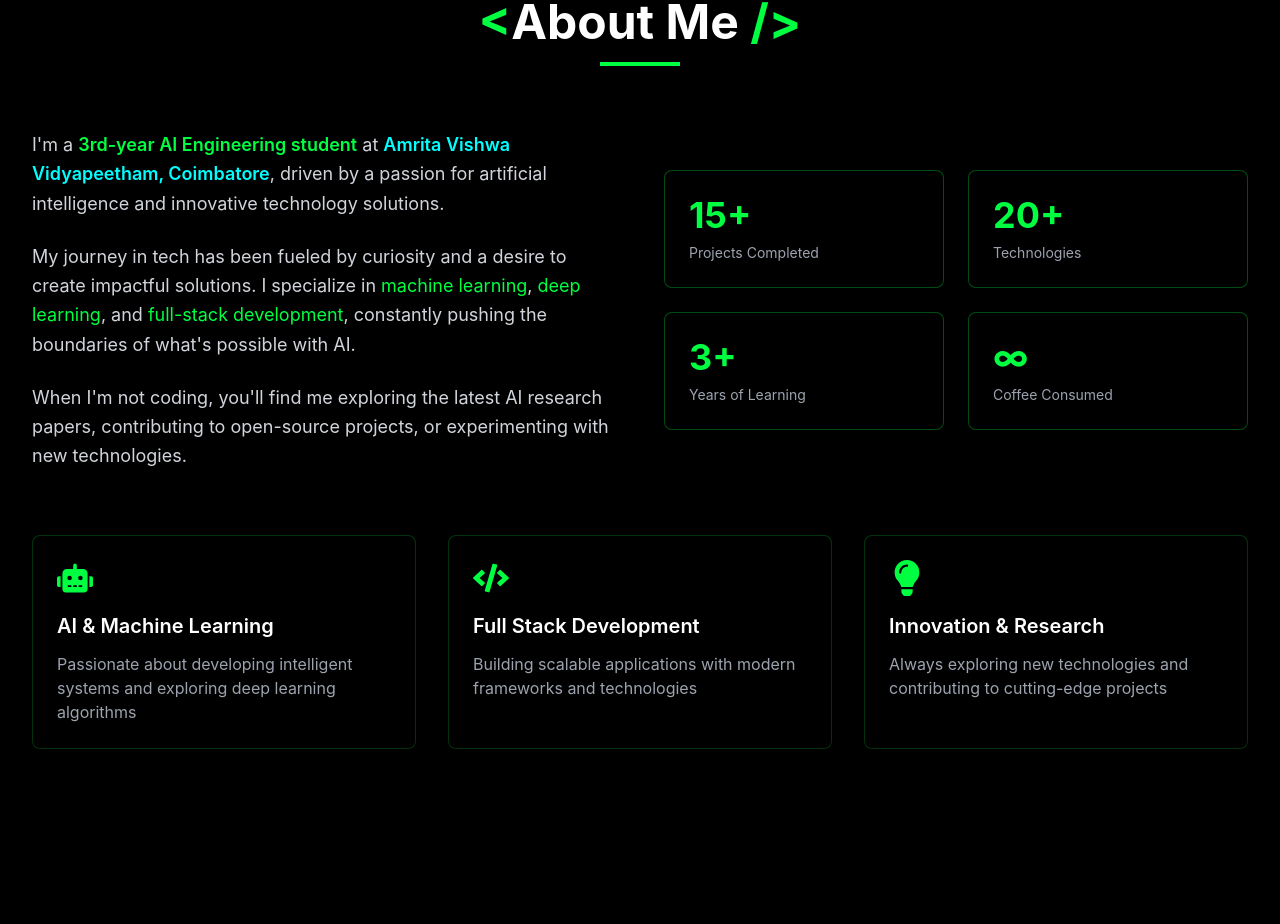
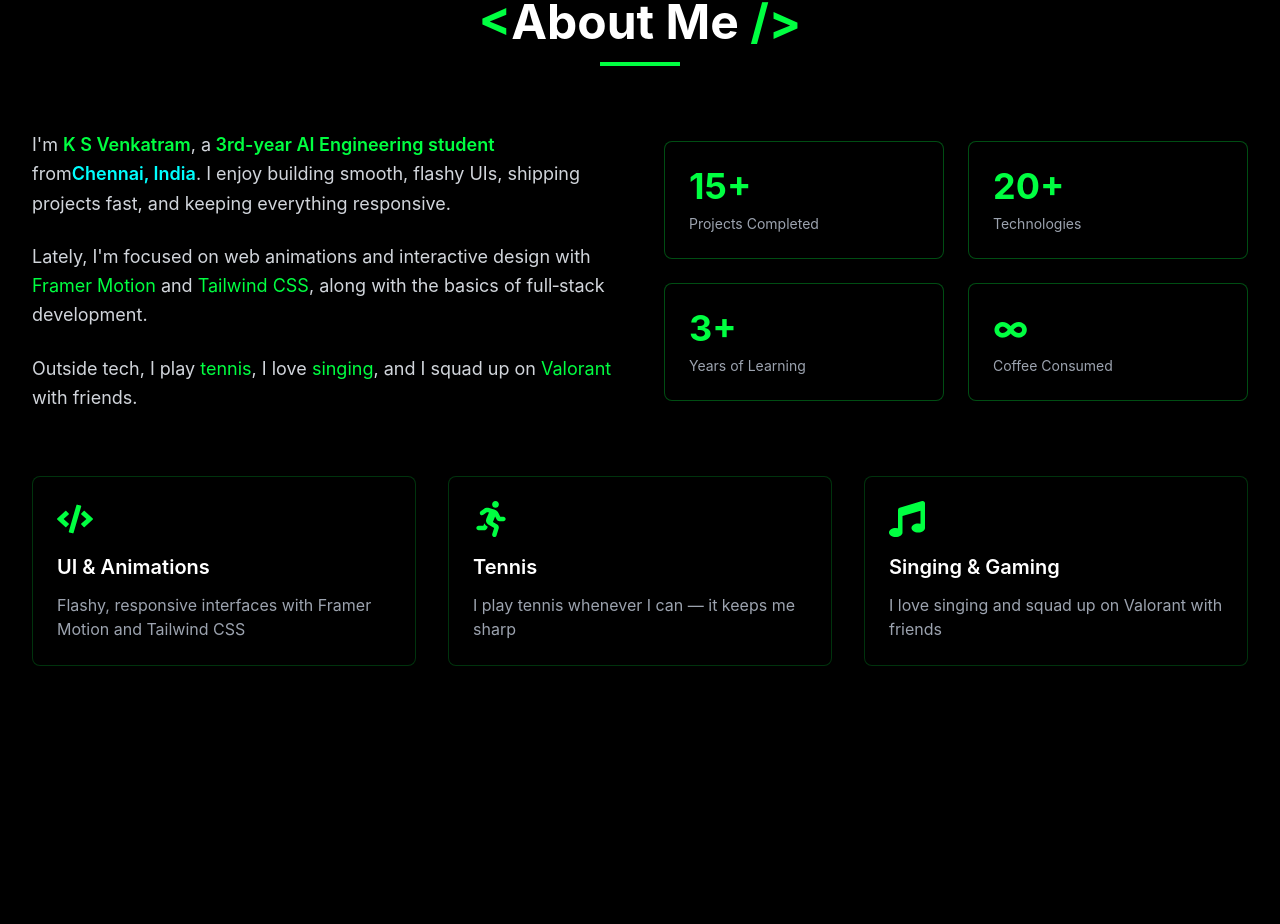
Before and after one commit to venkrx/portfoliovenkat, a Next.js app: page / in a window 1280 px wide. Shown: the part 930-1854 px from the top of the page. Built offline with nearby package versions, Linux system fonts and the light colour scheme; no server answers.

Commit message:
Update About: hobbies (tennis, singing, Valorant) and UI focus

```diff
--- a/components/About.tsx
+++ b/components/About.tsx
@@ -3,7 +3,7 @@
 import { motion } from 'framer-motion';
 import { useInView } from 'framer-motion';
 import { useRef } from 'react';
-import { FaRobot, FaCode, FaLightbulb } from 'react-icons/fa';
+import { FaCode, FaMusic, FaGamepad, FaRunning } from 'react-icons/fa';
 
 export default function About() {
   const ref = useRef(null);
@@ -30,19 +30,19 @@ export default function About() {
 
   const features = [
     {
-      icon: FaRobot,
-      title: 'AI & Machine Learning',
-      description: 'Passionate about developing intelligent systems and exploring deep learning algorithms',
+      icon: FaCode,
+      title: 'UI & Animations',
+      description: 'Flashy, responsive interfaces with Framer Motion and Tailwind CSS',
     },
     {
-      icon: FaCode,
-      title: 'Full Stack Development',
-      description: 'Building scalable applications with modern frameworks and technologies',
+      icon: FaRunning,
+      title: 'Tennis',
+      description: 'I play tennis whenever I can — it keeps me sharp',
     },
     {
-      icon: FaLightbulb,
-      title: 'Innovation & Research',
-      description: 'Always exploring new technologies and contributing to cutting-edge projects',
+      icon: FaMusic,
+      title: 'Singing & Gaming',
+      description: 'I love singing and squad up on Valorant with friends',
     },
   ];
 
@@ -69,20 +69,20 @@ export default function About() {
             {/* Text Content */}
             <motion.div variants={itemVariants} className="space-y-6">
               <p className="text-lg text-gray-300 leading-relaxed">
-                I'm a <span className="text-primary font-semibold">3rd-year AI Engineering student</span> at{' '}
-                <span className="text-accent font-semibold">Amrita Vishwa Vidyapeetham, Coimbatore</span>,
-                driven by a passion for artificial intelligence and innovative technology solutions.
+                I'm <span className="text-primary font-semibold">K S Venkatram</span>, a
+                <span className="text-primary font-semibold"> 3rd-year AI Engineering student</span> from
+                <span className="text-accent font-semibold">Chennai, India</span>. I enjoy building smooth, flashy UIs,
+                shipping projects fast, and keeping everything responsive.
               </p>
               <p className="text-lg text-gray-300 leading-relaxed">
-                My journey in tech has been fueled by curiosity and a desire to create impactful solutions.
-                I specialize in <span className="text-primary">machine learning</span>,
-                <span className="text-primary"> deep learning</span>, and
-                <span className="text-primary"> full-stack development</span>, constantly pushing the boundaries
-                of what's possible with AI.
+                Lately, I'm focused on web animations and interactive design with
+                <span className="text-primary"> Framer Motion</span> and <span className="text-primary">Tailwind CSS</span>,
+                along with the basics of full‑stack development.
               </p>
               <p className="text-lg text-gray-300 leading-relaxed">
-                When I'm not coding, you'll find me exploring the latest AI research papers,
-                contributing to open-source projects, or experimenting with new technologies.
+                Outside tech, I play <span className="text-primary">tennis</span>, I love
+                <span className="text-primary"> singing</span>, and I squad up on
+                <span className="text-primary"> Valorant</span> with friends.
               </p>
             </motion.div>
 
```
